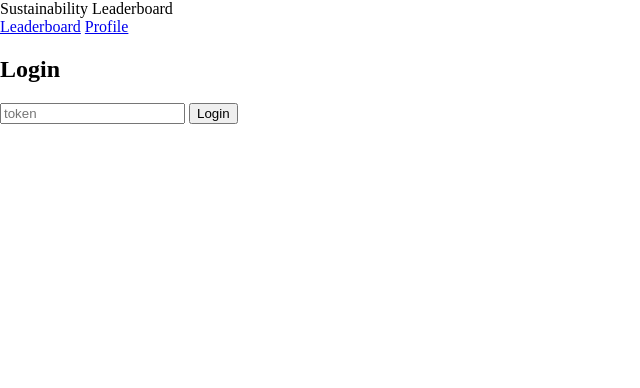
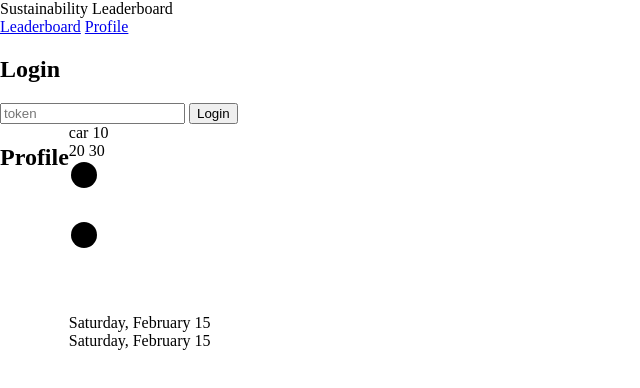
Before and after one commit to Paulpanther/SustainabilityLeaderboard, a website built with Parcel: page app/index.html in a window 1280 px wide. Shown: the whole page, without its empty margins (0-640 px from the left). Built offline with nearby package versions, Linux system fonts and the light colour scheme.

Commit message:
Added rides and vehicles in profile

```diff
--- a/app/index.html
+++ b/app/index.html
@@ -34,6 +34,31 @@
                 <span class="km"></span>
             </div>
         </div>
+        <div id="rides">
+            <div class="prototype">
+                <div>
+                    <span class="label"></span>
+                    <span class="price"></span>
+                </div>
+                <div>
+                    <span class="co2"></span>
+                    <span class="km"></span>
+                </div>
+                <div class="route">
+                    <svg>
+                        <circle cx="15" cy="15" r="13"/>
+                        <line x1="15" y1="32" x2="15" y2="58"/>
+                        <circle cx="15" cy="75" r="13"/>
+                    </svg>
+                    <div>
+                        <span class="start-time"></span>
+                    </div>
+                    <div>
+                        <span class="end-time"></span>
+                    </div>
+                </div>
+            </div>
+        </div>
     </section>
 
     <script src="src/index.ts"></script>
--- a/app/src/datatypes.ts
+++ b/app/src/datatypes.ts
@@ -21,3 +21,9 @@ export interface EnrichedRide extends Ride{
     km: number;
     co2PerKm: number;
 }
+
+export interface Vehicle {
+    name: string;
+    totalKm: number;
+    totalCo2: number;
+}
--- a/app/src/history.ts
+++ b/app/src/history.ts
@@ -1,7 +1,8 @@
 import {getPrototype} from "./dom_util";
+import {EnrichedRide, Vehicle} from "./datatypes";
 
-class VehicleOverview {
-    public constructor(private label: string, private co2: number, private km: number) {}
+class VehicleElement {
+    public constructor(private vehicleData: Vehicle) {}
 
     public addToHtml(parent: HTMLElement) {
         const vehicle = getPrototype(parent);
@@ -10,17 +11,96 @@ class VehicleOverview {
         const kmElem = vehicle.querySelector(".km");
 
         // @ts-ignore
-        labelElem.innerText = this.label;
+        labelElem.innerText = this.vehicleData.name;
         // @ts-ignore
-        co2Elem.innerText = this.co2;
+        co2Elem.innerText = this.vehicleData.totalCo2;
         // @ts-ignore
-        kmElem.innerText = this.km;
+        kmElem.innerText = this.vehicleData.totalKm;
 
         parent.appendChild(vehicle);
     }
 }
 
-export function showHistory(vehiclesId: string) {
-    const vehicles = document.getElementById(vehiclesId);
-    new VehicleOverview("Hey", 2, 3).addToHtml(vehicles);
+class RideElement {
+    public constructor(private rideData: EnrichedRide) {}
+
+    public addToHtml(parent: HTMLElement) {
+        const ride = getPrototype(parent);
+        const labelElem = ride.querySelector(".label");
+        const priceElem = ride.querySelector(".price");
+        const co2Elem = ride.querySelector(".co2");
+        const kmElem = ride.querySelector(".km");
+        const startTimeElem = ride.querySelector(".start-time");
+        const endTimeElem = ride.querySelector(".end-time");
+
+        // @ts-ignore
+        labelElem.innerText = this.rideData.vehicle;
+        // @ts-ignore
+        priceElem.innerText = this.rideData.price;
+        // @ts-ignore
+        co2Elem.innerText = this.rideData.co2;
+        // @ts-ignore
+        kmElem.innerText = this.rideData.km;
+        const formatOptions = {weekday: "long", month: "long", day: "numeric"};
+        const startTime = this.rideData.start.timestamp;
+        // @ts-ignore
+        startTimeElem.innerText = startTime.toLocaleDateString("en-US", formatOptions);
+        const endTime = this.rideData.end.timestamp;
+        // @ts-ignore
+        endTimeElem.innerText = endTime.toLocaleDateString("en-US", formatOptions);
+
+        parent.appendChild(ride);
+    }
 }
+
+function showVehicles(vehiclesContainerId: string, vehicles: Vehicle[]) {
+    const vehiclesContainer = document.getElementById(vehiclesContainerId);
+    vehicles.forEach((vehicle) => new VehicleElement(vehicle).addToHtml(vehiclesContainer));
+}
+
+function showRides(ridesContainerId: string, rides: EnrichedRide[]) {
+    const ridesContainer = document.getElementById(ridesContainerId);
+    rides.forEach((ride) => new RideElement(ride).addToHtml(ridesContainer));
+}
+
+function convertRidesToVehicles(rides: EnrichedRide[]): Vehicle[] {
+    const vehicles = new Map<string, Vehicle>();
+    for (const ride of rides) {
+        if (vehicles.has(ride.vehicle)) {
+            const vehicle = vehicles.get(ride.vehicle);
+            vehicle.totalKm += ride.km;
+            vehicle.totalCo2 += ride.co2;
+        }
+    }
+    return Array.from(vehicles.values());
+}
+
+export function showRidesAndVehicles(ridesContainerId: string, vehiclesContainerId: string) {
+    const rides: EnrichedRide[] = [
+        {
+            start: {
+                timestamp: new Date(),
+                location: {
+                    lat: 0,
+                    lon: 0,
+                }
+            },
+            end: {
+                timestamp: new Date(),
+                location: {
+                    lat: 0,
+                    lon: 0,
+                }
+            },
+            price: 10,
+            co2: 20,
+            km: 30,
+            vehicle: "car",
+            co2PerKm: 20 / 30,
+            makeAndModel: "vw"
+        }
+    ];
+    const vehicles = convertRidesToVehicles(rides);
+    showRides(ridesContainerId, rides);
+    showVehicles(vehiclesContainerId, vehicles);
+}
--- a/app/src/index.ts
+++ b/app/src/index.ts
@@ -10,4 +10,4 @@ router.init([
 
 session.init("login-token", "login-submit");
 
-history.showHistory("vehicles");
+history.showRidesAndVehicles("rides", "vehicles");
--- a/app/styles/index.scss
+++ b/app/styles/index.scss
@@ -1,3 +1,5 @@
+@import "profile";
+
 body {
   margin: 0;
   padding: 0;
--- /dev/null
+++ b/app/styles/profile.scss
@@ -0,0 +1,15 @@
+#profile {
+  display: flex;
+
+  #vehicles {
+
+  }
+
+  #rides {
+
+  }
+
+  .prototype {
+    display: none;
+  }
+}
```
